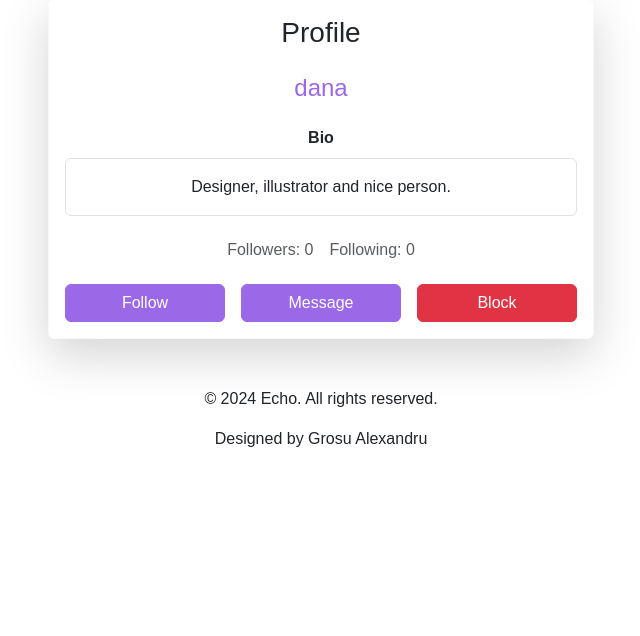
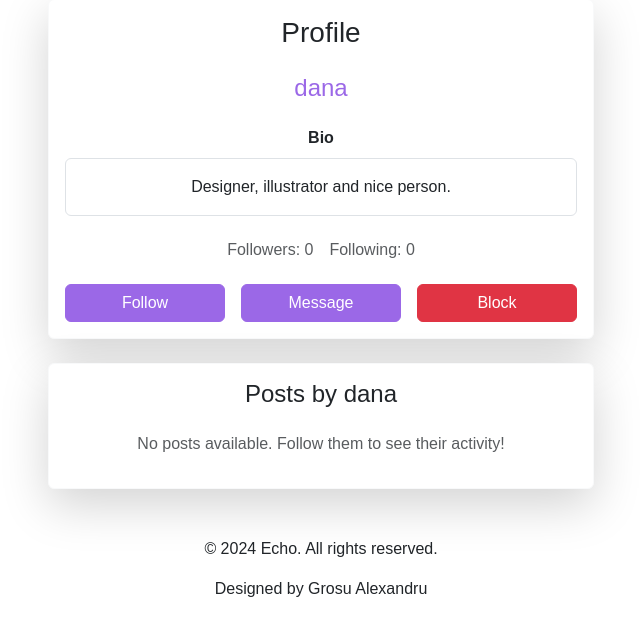
Before and after one commit to sandry24/Echo, a Flask app: a page that uses templates/profile.html in a window 1280 px wide. Shown: the part 125-761 px from the top of the page, without its empty margins (319-959 px from the left). Run offline with Flask 3, Linux system fonts and the light colour scheme; a user stored in the database is signed in; some libraries are stand-ins or nearby versions; some web fonts are replaced.

Commit message:
Add ability to see and delete posts from profile

```diff
--- a/app.py
+++ b/app.py
@@ -116,8 +116,16 @@ def profile(username):
     followers_count = db.execute("SELECT COUNT(*) as cnt FROM follows WHERE followed_id=?", user["id"])[0]["cnt"]
     following_count = db.execute("SELECT COUNT(*) as cnt FROM follows WHERE follower_id=?", user["id"])[0]["cnt"]
 
+    posts = db.execute("""
+        SELECT id, user_id, content, created_at
+        FROM posts
+        WHERE user_id = ?
+        ORDER BY created_at DESC
+    """, user["id"])
+
     return render_template("profile.html", user=user, followed=followed, blocked=blocked,
-                           followers_count=followers_count, following_count=following_count)
+                           followers_count=followers_count, following_count=following_count,
+                           posts=posts)
 
 
 @app.route("/profile")
@@ -511,7 +519,11 @@ def delete_post(post_id):
     db.execute("DELETE FROM posts WHERE id = ?", post_id)
 
     flash("Post deleted successfully.", "success")
-    return redirect(url_for('feed'))
+    redirect_page = request.args.get('redirect', 'feed')
+    if redirect_page == 'profile':
+        return redirect(url_for('profile', username=session['username']))
+    else:
+        return redirect(url_for('feed'))
 
 
 @app.route("/delete_comment/<int:comment_id>", methods=["POST"])
--- a/templates/feed.html
+++ b/templates/feed.html
@@ -33,7 +33,7 @@
                                     </button>
                                 </div>
                                 {% if post['user_id'] == session['user_id'] %}
-                                    <form action="{{ url_for('delete_post', post_id=post['id']) }}" method="post" class="d-inline" onsubmit="return confirm('Are you sure you want to delete this post?');">
+                                    <form action="{{ url_for('delete_post', post_id=post['id'], redirect='feed') }}" method="post" class="d-inline" onsubmit="return confirm('Are you sure you want to delete this post?');">
                                         <button type="submit" class="btn btn-outline-danger btn-sm">
                                             <i class="bi bi-trash"></i> Delete
                                         </button>
--- a/templates/profile.html
+++ b/templates/profile.html
@@ -24,7 +24,6 @@
                             <h6 class="text-muted mb-0">Following: {{ following_count }}</h6>
                         </div>
                     </div>
-
 
                     {% if user['id'] != session['user_id'] %}
                         <div class="row g-3">
@@ -68,6 +67,31 @@
                     {% endif %}
                 </div>
             </div>
+
+            <div class="card shadow-lg border-light mt-4">
+                <div class="card-body">
+                    <h4 class="card-title text-center mb-4">Posts by {{ user['username'] }}</h4>
+                    {% if posts %}
+                        <div class="list-group">
+                            {% for post in posts %}
+                                <div class="list-group-item mb-3 position-relative">
+                                    <p class="text-dark mb-1">{{ post['content'] | truncate(150) }}</p>
+                                    <small class="text-muted">{{ post['created_at'] }}</small>
+                                    {% if post['user_id'] == session['user_id'] %}
+                                        <form action="{{ url_for('delete_post', post_id=post['id'], redirect='profile') }}" method="post" class="position-absolute top-0 end-0 mt-2 me-2" onsubmit="return confirm('Are you sure you want to delete this post?');">
+                                            <button type="submit" class="btn btn-outline-danger btn-sm">
+                                                <i class="bi bi-trash"></i> Delete
+                                            </button>
+                                        </form>
+                                    {% endif %}
+                                </div>
+                            {% endfor %}
+                        </div>
+                    {% else %}
+                        <p class="text-center text-muted">No posts available. Follow them to see their activity!</p>
+                    {% endif %}
+                </div>
+            </div>
         </div>
     </div>
 {% endblock %}
```
Also changed, not shown: echo.db.
